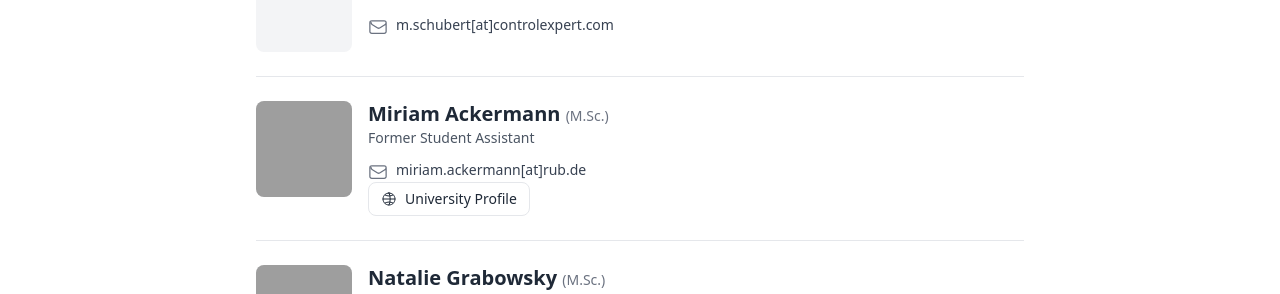
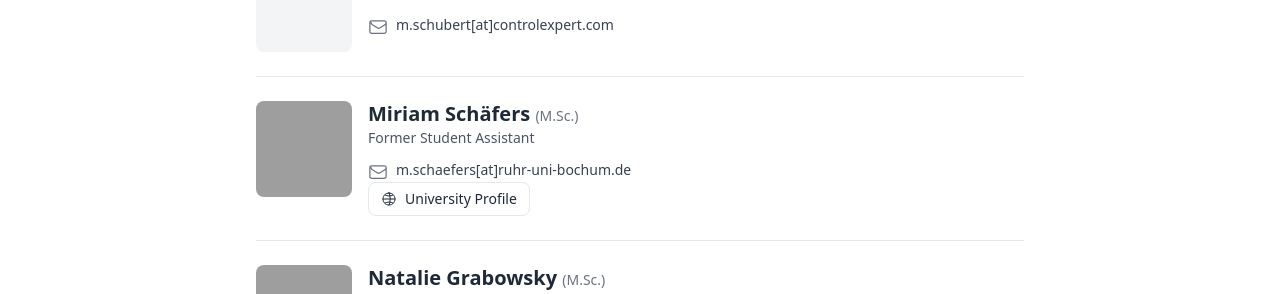
Before and after one commit to osvia/osvia.github.io, a Jekyll site: the page team.html, which Jekyll copies as it is, in a window 1280 px wide and 900 px high, scrolled down 4351 px. Shown: the part 200-494 px from the top of the window. Built offline with Jekyll 4.4.1, drawn with Linux system fonts in a browser that asks for light colours; nearby versions of some CDN libraries; grey boxes are pictures that could not be loaded.

Commit message:
changed details on team page

```diff
--- a/team.html
+++ b/team.html
@@ -717,12 +717,12 @@
         <article class="flex items-start gap-4 py-6 border-b border-gray-200">
           <img src="./assets/images/team/miriam_ackermann.jpg" alt="Portrait of B.Sc. Timo Heller" class="w-24 h-24 rounded-lg object-cover flex-none bg-gray-100" loading="lazy" decoding="async" />
           <div class="min-w-0">
-            <h2 class="text-xl font-semibold leading-tight">Miriam Ackermann <span class="text-sm font-normal text-gray-500">(M.Sc.)</span></h2>
+            <h2 class="text-xl font-semibold leading-tight">Miriam Schäfers <span class="text-sm font-normal text-gray-500">(M.Sc.)</span></h2>
             <p class="text-sm text-gray-600 mt-0.5">Former Student Assistant</p>
             <ul class="mt-3 text-sm text-gray-700 space-y-1">
               <li class="flex items-start gap-2">
                 <svg xmlns="http://www.w3.org/2000/svg" viewBox="0 0 24 24" fill="none" stroke="currentColor" stroke-width="1.5" class="w-5 h-5 mt-0.5 text-gray-500"><path stroke-linecap="round" stroke-linejoin="round" d="M21.75 6.75v10.5a2.25 2.25 0 01-2.25 2.25H4.5a2.25 2.25 0 01-2.25-2.25V6.75m19.5 0A2.25 2.25 0 0019.5 4.5h-15A2.25 2.25 0 002.25 6.75m19.5 0v.243a2.25 2.25 0 01-1.03 1.904l-6.75 4.219a2.25 2.25 0 01-2.4 0L4.82 8.897a2.25 2.25 0 01-1.03-1.904V6.75"/></svg>
-                <a href="mailto:miriam.ackermann@rub.de" class="hover:underline break-words">miriam.ackermann[at]rub.de</a>
+                <a href="mailto:m.schaefers@ruhr-uni-bochum.de" class="hover:underline break-words">m.schaefers[at]ruhr-uni-bochum.de</a>
               </li>
             </ul>
             <!-- Social buttons (larger) -->
```
